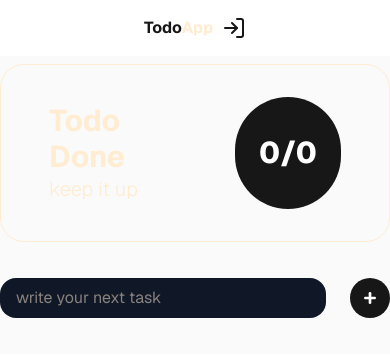
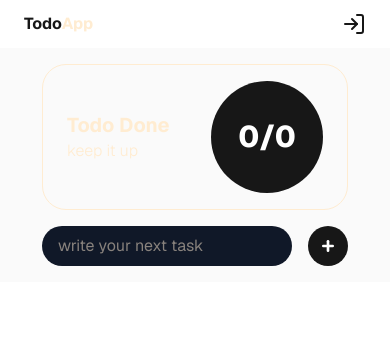
Before and after one commit to izhal27/todo-nextjs, a Next.js app: page / in a window 390 px wide. Shown: the top 356 px of the page. Built offline with nearby package versions, Linux system fonts and the light colour scheme.

Commit message:
fix layout for mobile

```diff
--- a/app/page.tsx
+++ b/app/page.tsx
@@ -5,13 +5,11 @@ import TodoList from "@/components/todo/TodoList";
 
 export default function Home() {
   return (
-    <div className="flex flex-col items-center bg-zinc-50 font-sans dark:bg-background mb-14">
+    <div className="flex flex-col items-center bg-zinc-50 font-sans dark:bg-background mb-6 md:mb-14">
       <Navbar />
       <main className="pt-16">
-        <div className="flex flex-col justify-center items-start gap-9 mx-auto">
-          <div className="w-fit">
-            <TodoSummary />
-          </div>
+        <div className="flex flex-col justify-center items-start gap-4 md:gap-9 mx-auto">
+          <TodoSummary />
           <TodoComposer />
           <TodoList />
         </div>
--- a/components/layout/Navbar.tsx
+++ b/components/layout/Navbar.tsx
@@ -3,7 +3,7 @@ import { LogIn } from "lucide-react";
 export default function Navbar() {
   return (
     <nav className="fixed top-0 inset-x-0 z-50 bg-background">
-      <div className="mx-auto max-w-5xl px-36 flex items-center justify-between h-14">
+      <div className="mx-auto max-w-5xl px-6 md:px-36 flex items-center justify-between h-12 md:h-14">
         <div className="font-bold relative group">
           <a href="/">
             Todo<span className="text-papaya">App</span>
--- a/components/todo/TodoComposer.tsx
+++ b/components/todo/TodoComposer.tsx
@@ -16,7 +16,7 @@ export default function TodoComposer() {
 
 
   return (
-    <div className="flex w-full justify-between items-center gap-6">
+    <div className="flex w-full justify-between items-center gap-4">
       <TodoInput
         onTextChange={setValue}
         value={value}
--- a/components/todo/TodoInput.tsx
+++ b/components/todo/TodoInput.tsx
@@ -8,7 +8,7 @@ export default function TodoInput(props: Props) {
   const { value, onTextChange, error, onSubmit } = props;
 
   return (
-    <div className="space-y-2 w-full text-papaya">
+    <div className="w-full text-papaya">
       <input
         type="text"
         value={value}
@@ -17,7 +17,7 @@ export default function TodoInput(props: Props) {
           if (e.key === 'Enter') onSubmit()
         }}
         placeholder="write your next task"
-        className="outline-0 px-4 py-2 bg-gray-900 rounded-2xl w-full" />
+        className="outline-0 px-4 py-2 bg-gray-900 rounded-full w-full" />
     </div>
   )
 }
--- a/components/todo/TodoSummary.tsx
+++ b/components/todo/TodoSummary.tsx
@@ -8,10 +8,10 @@ export default function TodoSummary() {
   const completedTodos = todos.filter(todo => todo.status === 'completed').length;
 
   return (
-    <div className="flex py-8 px-12 justify-between gap-10 items-center border border-papaya rounded-3xl">
+    <div className="flex w-full px-6 md:px-12 py-4 md:py-8  justify-between gap-10 items-center border border-papaya rounded-3xl">
       <div className="flex flex-col text-papaya">
-        <h2 className="font-bold text-3xl">Todo Done</h2>
-        <p className="font-light text-xl">keep it up</p>
+        <h2 className="font-bold text-xl md:text-3xl">Todo Done</h2>
+        <p className="font-light md:text-xl">keep it up</p>
       </div>
       <div className="flex w-28 h-28 justify-center items-center rounded-full bg-foreground text-background">
         <p className="font-extrabold text-3xl">{completedTodos}/{totalTodos}</p>
```
